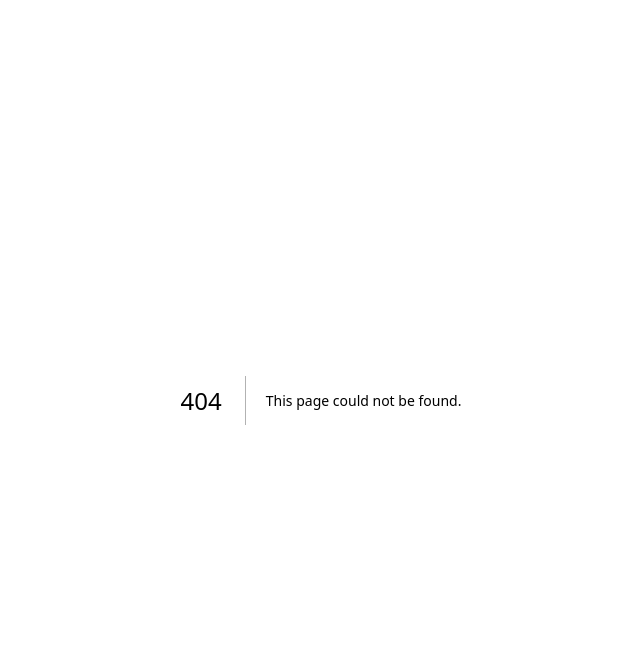
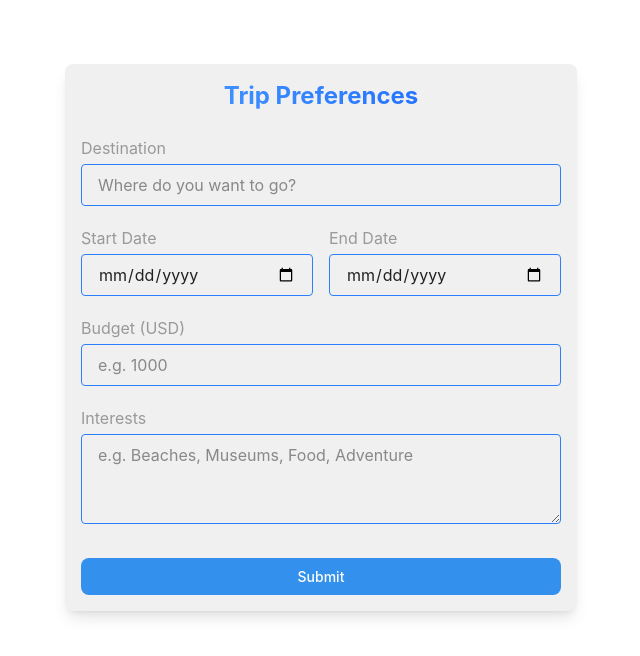
Before and after one commit to abdulwahab-eng/te, a Next.js app: page /dashboard in a window 1280 px wide. Before the commit this address had no page. Shown: the top 656 px of the page, without its empty margins (319-959 px from the left). Built offline with nearby package versions, Linux system fonts and the light colour scheme.

Commit message:
dashboard page

```diff
--- /dev/null
+++ b/app/dashboard/page.tsx
@@ -0,0 +1,113 @@
+"use client";
+
+import { useState } from "react";
+
+export default function Dashboard() {
+  const [form, setForm] = useState({
+    destination: "",
+    startDate: "",
+    endDate: "",
+    budget: "",
+    interests: "",
+  });
+  const [submitted, setSubmitted] = useState(false);
+
+  const handleChange = (e: React.ChangeEvent<HTMLInputElement | HTMLTextAreaElement>) => {
+    setForm({ ...form, [e.target.name]: e.target.value });
+  };
+
+  const handleSubmit = (e: React.FormEvent) => {
+    e.preventDefault();
+    setSubmitted(true);
+  };
+
+  return (
+    <section className="flex flex-col items-center min-h-screen bg-[var(--tg-theme-bg-color)] text-[var(--tg-theme-text-color)] p-6">
+      <div className="w-full max-w-lg tg-card shadow-lg p-8 mt-10">
+        <h1 className="text-2xl font-bold mb-6 text-center bg-clip-text text-transparent bg-gradient-to-r from-blue-400 to-blue-600">
+          Trip Preferences
+        </h1>
+        {submitted ? (
+          <div className="text-green-400 text-center text-lg font-semibold">
+            Thank you! Your preferences have been submitted.
+          </div>
+        ) : (
+          <form className="space-y-5" onSubmit={handleSubmit}>
+            <div>
+              <label className="block tg-hint mb-1" htmlFor="destination">Destination</label>
+              <input
+                type="text"
+                id="destination"
+                name="destination"
+                value={form.destination}
+                onChange={handleChange}
+                className="w-full px-4 py-2 rounded bg-[var(--tg-theme-secondary-bg-color)] text-[var(--tg-theme-text-color)] border border-blue-500 focus:outline-none focus:ring-2 focus:ring-blue-400"
+                placeholder="Where do you want to go?"
+                required
+              />
+            </div>
+            <div className="flex gap-4">
+              <div className="flex-1">
+                <label className="block tg-hint mb-1" htmlFor="startDate">Start Date</label>
+                <input
+                  type="date"
+                  id="startDate"
+                  name="startDate"
+                  value={form.startDate}
+                  onChange={handleChange}
+                  className="w-full px-4 py-2 rounded bg-[var(--tg-theme-secondary-bg-color)] text-[var(--tg-theme-text-color)] border border-blue-500 focus:outline-none focus:ring-2 focus:ring-blue-400"
+                  required
+                />
+              </div>
+              <div className="flex-1">
+                <label className="block tg-hint mb-1" htmlFor="endDate">End Date</label>
+                <input
+                  type="date"
+                  id="endDate"
+                  name="endDate"
+                  value={form.endDate}
+                  onChange={handleChange}
+                  className="w-full px-4 py-2 rounded bg-[var(--tg-theme-secondary-bg-color)] text-[var(--tg-theme-text-color)] border border-blue-500 focus:outline-none focus:ring-2 focus:ring-blue-400"
+                  required
+                />
+              </div>
+            </div>
+            <div>
+              <label className="block tg-hint mb-1" htmlFor="budget">Budget (USD)</label>
+              <input
+                type="number"
+                id="budget"
+                name="budget"
+                value={form.budget}
+                onChange={handleChange}
+                className="w-full px-4 py-2 rounded bg-[var(--tg-theme-secondary-bg-color)] text-[var(--tg-theme-text-color)] border border-blue-500 focus:outline-none focus:ring-2 focus:ring-blue-400"
+                placeholder="e.g. 1000"
+                min="0"
+                required
+              />
+            </div>
+            <div>
+              <label className="block tg-hint mb-1" htmlFor="interests">Interests</label>
+              <textarea
+                id="interests"
+                name="interests"
+                value={form.interests}
+                onChange={handleChange}
+                className="w-full px-4 py-2 rounded bg-[var(--tg-theme-secondary-bg-color)] text-[var(--tg-theme-text-color)] border border-blue-500 focus:outline-none focus:ring-2 focus:ring-blue-400"
+                placeholder="e.g. Beaches, Museums, Food, Adventure"
+                rows={3}
+                required
+              />
+            </div>
+            <button
+              type="submit"
+              className="w-full py-2 mt-2 rounded tg-button font-semibold transition"
+            >
+              Submit
+            </button>
+          </form>
+        )}
+      </div>
+    </section>
+  );
+}
--- a/app/page.tsx
+++ b/app/page.tsx
@@ -2,11 +2,10 @@
 
 import { useEffect, useState } from 'react';
 import { motion, useMotionValue, useTransform, animate, AnimatePresence } from 'framer-motion';
-import { Plane, ShoppingCart, Rocket, CheckCircle } from 'lucide-react';
-import { cn } from '@/app/lib/utils';
-import { InteractiveHoverButton } from '@/app/components/magicui/interactive-hover-button';
-import LoadingState from '@/app/components/LoadingState';
-import ErrorState from '@/app/components/ErrorState';
+import { ShoppingCart, Rocket, CheckCircle } from 'lucide-react';
+import { InteractiveHoverButton } from '@/components/magicui/interactive-hover-button';
+import LoadingState from '@/components/LoadingState';
+import ErrorState from '@/components/ErrorState';
 
 export default function Home() {
   // Telegram state
@@ -64,7 +63,7 @@ export default function Home() {
           setUserId(user.id.toString());
           // Start success animation sequence
           setStep(1);
-          const controls = animate(progress, 1, {
+          animate(progress, 1, {
             duration: 1.5,
             ease: "easeInOut",
             onComplete: () => {
@@ -85,7 +84,7 @@ export default function Home() {
     };
 
     initTelegram();
-  }, []);
+  }, [progress]);
 
   // Handle retry
   const handleRetry = () => {
@@ -197,7 +196,9 @@ export default function Home() {
                 className="bg-gray-800 rounded-xl p-6 shadow-lg"
                 whileHover={{ scale: 1.02 }}
               >
-                <h3 className="text-lg font-semibold mb-3 flex items-center gap-2">
+                <h3 className="text-lg font-semibold mb-3 flex items-center gap-2 cursor-pointer"
+                  onClick={() => window.location.href = '/dashboard'}
+                >
                   <ShoppingCart className="text-blue-500" />
                   Featured Products
                 </h3>
--- a/app/components/magicui/interactive-hover-button.tsx
+++ b/components/magicui/interactive-hover-button.tsx
@@ -1,6 +1,6 @@
 import React from "react";
 import { ArrowRight } from "lucide-react";
-import { cn } from "@/app/lib/utils";
+import { cn } from "@/lib/utils";
 
 interface InteractiveHoverButtonProps
   extends React.ButtonHTMLAttributes<HTMLButtonElement> { }
```
Also changed, not shown: components/ErrorState.tsx (renamed from app/components/ErrorState.tsx), components/LoadingState.tsx (renamed from app/components/LoadingState.tsx), lib/utils.ts (renamed from app/lib/utils.ts).
